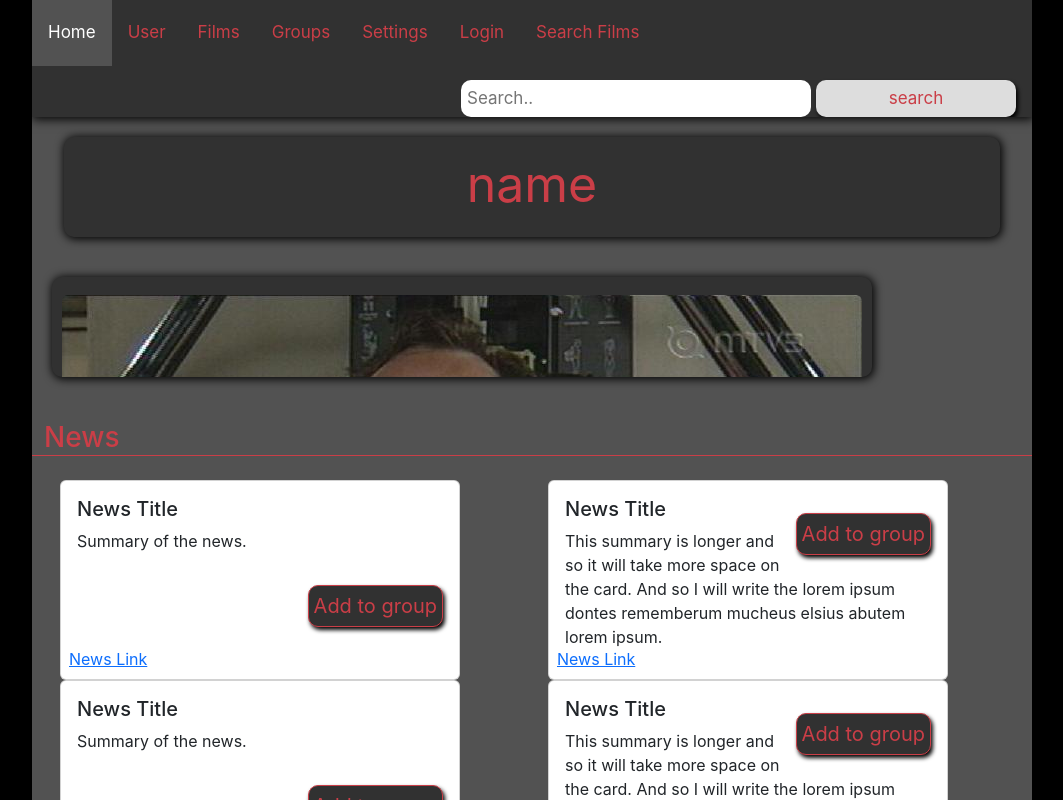
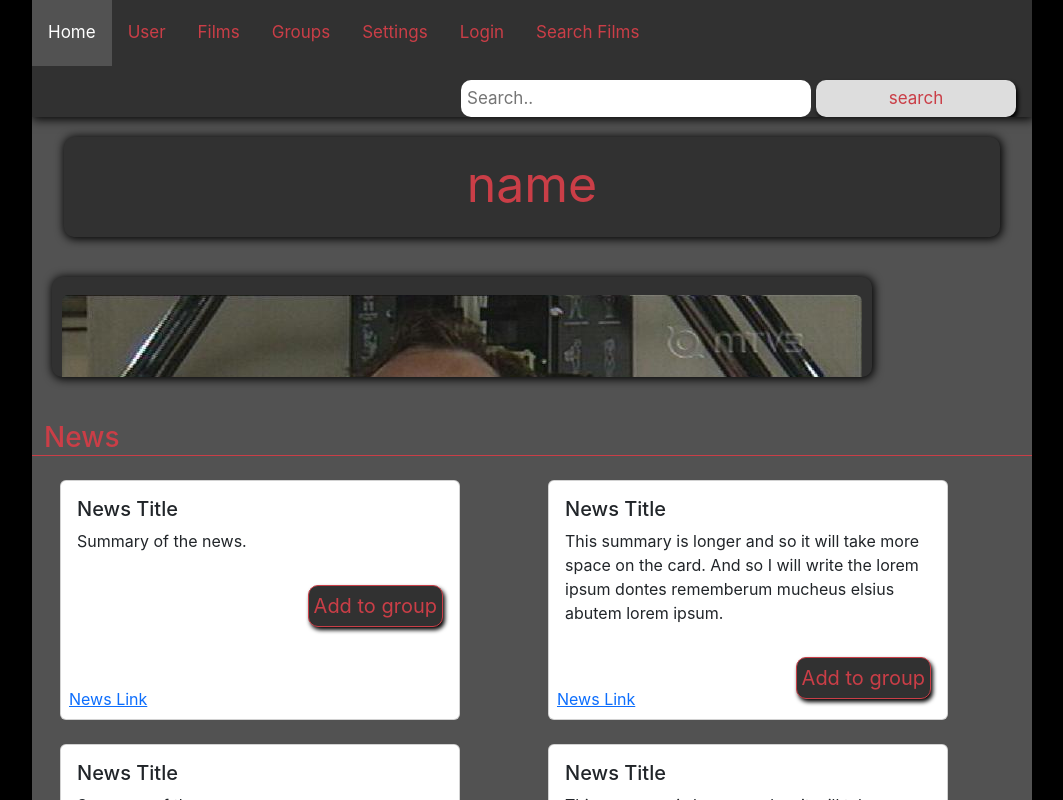
Before and after one commit to TVT22-23/WebbikehitysProjekti, a React (Create React App) app in the folder react/: page /group in a window 1280 px wide. Shown: the top 800 px of the page, without its empty margins (108-1171 px from the left). Built offline with nearby package versions, Linux system fonts and the light colour scheme.

Commit message:
save to group button beat me
antaa olla

```diff
--- a/react/src/App.css
+++ b/react/src/App.css
@@ -400,7 +400,6 @@ textarea {
 }
 
 .groupAdd{
-  color: #CA3E47;
   text-align: center;
   font-size: 20px;
   width: auto;
@@ -410,5 +409,6 @@ textarea {
   border-radius: 10px;
   border-color: #CA3E47;
   background-color:#313131;
+  color: #CA3E47;
   border-style: solid;
 }
--- a/react/src/components/AddToGroup-modal.js
+++ b/react/src/components/AddToGroup-modal.js
@@ -15,7 +15,7 @@ function ModalToGroup({ show, handleClose }) {
                 <Modal.Body>
                     <Container>
                         <Row>
-                            <button class="addToGroup" onClick={alert}>ryhmä mihinkä kuulun</button>
+                            <button class="addToGroup">ryhmä mihinkä kuulun</button>
                             <button class="addToGroup">tääl sama</button>
                             <button class="addToGroup">ja tääl</button>
                         </Row>
--- a/react/src/components/Group.js
+++ b/react/src/components/Group.js
@@ -7,7 +7,7 @@ function Group() {
 
 
     return (
-       <div>
+      <div>
         <Container>
           <Row>
             <GroupName />
@@ -15,15 +15,16 @@ function Group() {
           </Row>
           <Row>
           <h3 className="my-4" style={{ color: '#CA3e47', borderBottom: '1px solid #CA3E47' }}>News</h3>
-            <NewsGrid />
+            <NewsGrid/>
+            <div><br></br></div>
             <NewsGrid />
           </Row>
           <Row>
           <h3 className="my-4" style={{ color: '#CA3e47', borderBottom: '1px solid #CA3E47' }}>Reviews</h3>
             <ReviewGrid />
           </Row>
-          </Container>
-        </div>
+        </Container>
+      </div>
     )
 }
 
--- a/react/src/components/Home.js
+++ b/react/src/components/Home.js
@@ -133,29 +133,30 @@ function NewsGrid() {
   return (
     <Row style={{ alignItems: 'stretch' }}>
       <Col>
-        <Card className="ms-3" style={{ width: '400px', height: '200px' }}>
+        <Card className="ms-3" style={{ width: '400px', height: '240px' }}>
           <Card.Body>
             <Card.Title>News Title</Card.Title>
             <Card.Text>
               Summary of the news.
             </Card.Text>
             <Card.Link href="#" className="position-absolute bottom-0 start-0 m-2 ">News Link</Card.Link>
-                      <button class="groupAdd" style={{padding:'5px', width:'fit-content'}} onClick={() => handleShow(1)}>Add to group</button>
-              <ModalToGroup id={reviewID} show={showModal} handleClose={handleClose} />
+            <button class="groupAdd" onClick={() => handleShow(1)}>Add to group</button>
+            <ModalToGroup id={reviewID} show={showModal} handleClose={handleClose} />
               </Card.Body>
         </Card>
       </Col>
       <Col>
-        <Card className="ms-3 pos" style={{ width: '400px', height: '200px' }}>
-          <Card.Body>              <button class="groupAdd" onClick={() => handleShow(1)}>Add to group</button>
-              <ModalToGroup id={reviewID} show={showModal} handleClose={handleClose} />
+        <Card className="ms-3 pos" style={{ width: '400px', height: '240px' }}>
+          <Card.Body>
             <Card.Title>News Title</Card.Title>
             <Card.Text>
               This summary is longer and so it will take more space on the card. And so I will write the lorem ipsum dontes rememberum mucheus elsius abutem lorem ipsum.
             </Card.Text>
             <Card.Link href="#" className="position-absolute bottom-0 start-0 m-2">News Link</Card.Link>
-
-          </Card.Body>
+            <Row></Row>
+            <button class="groupAdd" onClick={() => handleShow(1)}>Add to group</button>
+            <ModalToGroup id={reviewID} show={showModal} handleClose={handleClose} />
+            </Card.Body>
         </Card>
       </Col>
     </Row>
```
